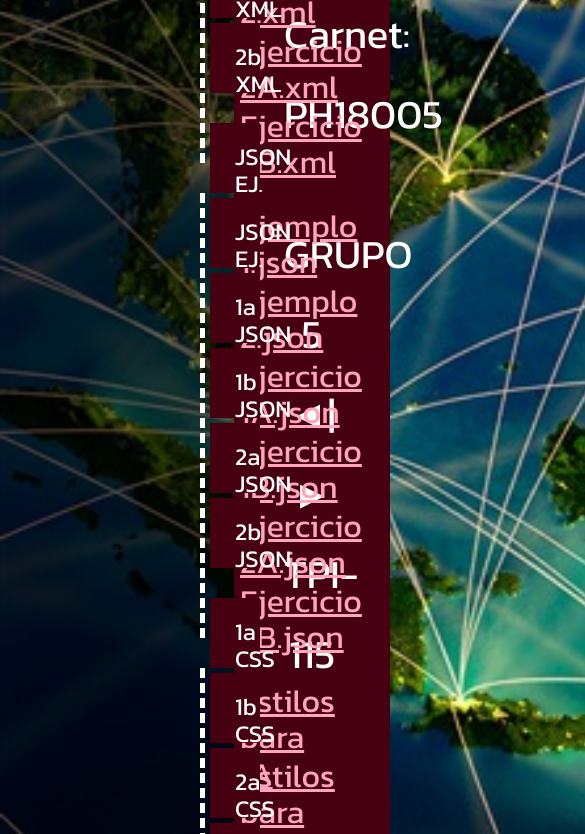
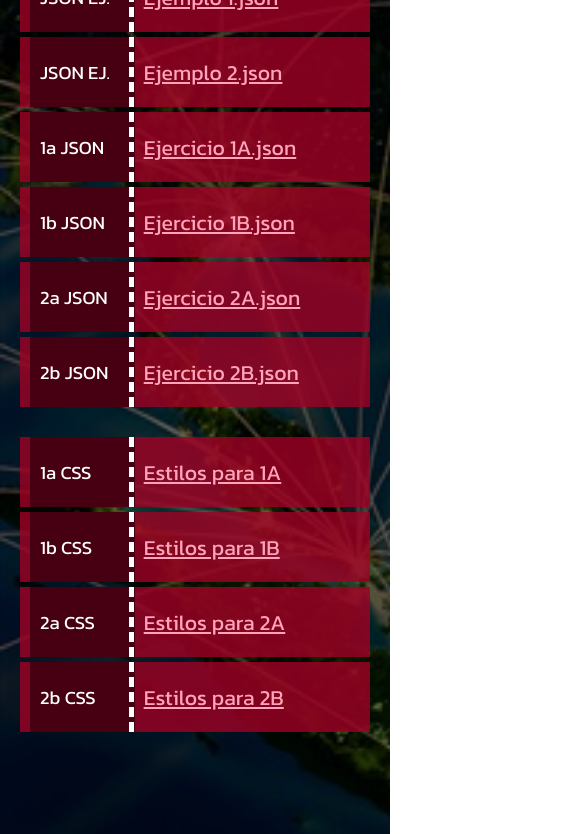
Before and after one commit to Ricardo19F/Guia31, a plain HTML site: page index.html in a window 390 px wide. Shown: the part 840-1674 px from the top of the page, 585 px wide, since content can reach past the window. Drawn offline with Linux system fonts and the light colour scheme.

Commit message:
Diseño Responsive

```diff
--- a/index.html
+++ b/index.html
@@ -23,71 +23,71 @@
             <div class="enlaces__lista">
               <div class="enlace">
                 <div class="enlace--id">XML EJ.</div>
-                <div class="enlace--a"><a href="ejemplo1.xml">Ejemplo 1.xml</a></div>
+                <div class="enlace--a"><a target="_blank" href="ejemplo1.xml">Ejemplo 1.xml</a></div>
               </div>
               <div class="enlace">
                 <div class="enlace--id">1a XML</div>
-                <div class="enlace--a"><a href="ejercicio1a.xml">Ejercicio 1A.xml</a></div>
+                <div class="enlace--a"><a target="_blank" href="ejercicio1a.xml">Ejercicio 1A.xml</a></div>
               </div>
               <div class="enlace enlace--div">
                 <div class="enlace--id">1b XML</div>
-                <div class="enlace--a"><a href="ejercicio1b.xml">Ejercicio 1B.xml</a></div>
+                <div class="enlace--a"><a target="_blank" href="ejercicio1b.xml">Ejercicio 1B.xml</a></div>
               </div>
 
               <div class="enlace">
                 <div class="enlace--id">XML EJ.</div>
-                <div class="enlace--a"><a href="ejemplo2.xml">Ejemplo 2.xml</a></div>
+                <div class="enlace--a"><a target="_blank" href="ejemplo2.xml">Ejemplo 2.xml</a></div>
               </div>
               <div class="enlace">
                 <div class="enlace--id">2a XML</div>
-                <div class="enlace--a"><a href="ejercicio2a.xml">Ejercicio 2A.xml</a></div>
+                <div class="enlace--a"><a target="_blank" href="ejercicio2a.xml">Ejercicio 2A.xml</a></div>
               </div>
               <div class="enlace enlace--div">
                 <div class="enlace--id">2b XML</div>
-                <div class="enlace--a"><a href="ejercicio2b.xml">Ejercicio 2B.xml</a></div>
+                <div class="enlace--a"><a target="_blank" href="ejercicio2b.xml">Ejercicio 2B.xml</a></div>
               </div>
 
               <div class="enlace">
                 <div class="enlace--id">JSON EJ.</div>
-                <div class="enlace--a"><a href="ejemplo1.json">Ejemplo 1.json</a></div>
+                <div class="enlace--a"><a target="_blank" href="ejemplo1.json">Ejemplo 1.json</a></div>
               </div>
               <div class="enlace">
                 <div class="enlace--id">JSON EJ.</div>
-                <div class="enlace--a"><a href="ejemplo2.json">Ejemplo 2.json</a></div>
+                <div class="enlace--a"><a target="_blank" href="ejemplo2.json">Ejemplo 2.json</a></div>
               </div>
               <div class="enlace">
                 <div class="enlace--id">1a JSON</div>
-                <div class="enlace--a"><a href="ejercicio1a.json">Ejercicio 1A.json</a></div>
+                <div class="enlace--a"><a target="_blank" href="ejercicio1a.json">Ejercicio 1A.json</a></div>
               </div>
               <div class="enlace">
                 <div class="enlace--id">1b JSON</div>
-                <div class="enlace--a"><a href="ejercicio1b.json">Ejercicio 1B.json</a></div>
+                <div class="enlace--a"><a target="_blank" href="ejercicio1b.json">Ejercicio 1B.json</a></div>
               </div>
               <div class="enlace">
                 <div class="enlace--id">2a JSON</div>
-                <div class="enlace--a"><a href="ejercicio2a.json">Ejercicio 2A.json</a></div>
+                <div class="enlace--a"><a target="_blank" href="ejercicio2a.json">Ejercicio 2A.json</a></div>
               </div>
               <div class="enlace enlace--div">
                 <div class="enlace--id">2b JSON</div>
-                <div class="enlace--a"><a href="ejercicio2b.json">Ejercicio 2B.json</a></div>
+                <div class="enlace--a"><a target="_blank" href="ejercicio2b.json">Ejercicio 2B.json</a></div>
               </div>
 
               <div class="enlace">
                 <div class="enlace--id">1a CSS</div>
-                <div class="enlace--a"><a href="ejercicio1a.css">Estilos para 1A</a></div>
+                <div class="enlace--a"><a target="_blank" href="ejercicio1a.css">Estilos para 1A</a></div>
               </div>
               <div class="enlace">
                 <div class="enlace--id">1b CSS</div>
-                <div class="enlace--a"><a href="ejercicio1b.css">Estilos para 1B</a></div>
+                <div class="enlace--a"><a target="_blank" href="ejercicio1b.css">Estilos para 1B</a></div>
               </div>
 
               <div class="enlace">
                 <div class="enlace--id">2a CSS</div>
-                <div class="enlace--a"><a href="ejercicio2a.css">Estilos para 2A</a></div>
+                <div class="enlace--a"><a target="_blank" href="ejercicio2a.css">Estilos para 2A</a></div>
               </div>
               <div class="enlace enlace--div">
                 <div class="enlace--id">2b CSS</div>
-                <div class="enlace--a"><a href="ejercicio2b.css">Estilos para 2B</a></div>
+                <div class="enlace--a"><a target="_blank" href="ejercicio2b.css">Estilos para 2B</a></div>
               </div>
             </div>
           </div>
--- a/style.css
+++ b/style.css
@@ -114,3 +114,103 @@ footer {
 .datos__grupo {
   margin-top: 60px;
 }
+@media only screen and (max-width: 1860px) {
+  .enlaces {
+    padding: 50px 75px;
+  }
+}
+@media only screen and (max-width: 1610px) {
+  .enlaces {
+    padding: 50px 40px;
+  }
+}
+@media only screen and (max-width: 1500px) {
+  .enlaces {
+    padding: 50px 10px;
+  }
+}
+@media only screen and (max-width: 1400px) {
+  .contenedor__enlaces {
+    width: 70vw;
+  }
+  .contenedor__datos {
+    font-size: 20pt;
+    padding: 100px 25px;
+    width: 30vw;
+  }
+}
+@media only screen and (max-width: 1200px) {
+  .contenedor__datos {
+    font-size: 16pt;
+    padding: 100px 10px;
+  }
+  .enlaces__lista {
+    padding: 50px 10px;
+  }
+}
+@media only screen and (max-width: 1080px) {
+  .enlace--id {
+    width: 25%;
+  }
+  .enlace--a {
+    width: 65%;
+  }
+}
+@media only screen and (max-width: 900px) {
+  .enlace--id {
+    font-size: 14pt;
+    padding: 25px 25px;
+  }
+}
+@media only screen and (max-width: 800px) {
+  .contenedor {
+    flex-wrap: wrap;
+  }
+  .contenedor__datos {
+    width: 100%;
+    padding: 25px;
+  }
+  .contenedor__enlaces {
+    width: 100%;
+  }
+}
+@media only screen and (max-width: 550px) {
+  .enlace--id {
+    width: 30%;
+  }
+  .enlace--a {
+    width: 60%;
+    font-size: 16pt;
+  }
+  .enlace--a a {
+    padding: 24px 35px;
+  }
+}
+@media only screen and (max-width: 460px) {
+  footer {
+    padding: 0 10px;
+  }
+  .enlace--id {
+    padding: 25px 10px;
+  }
+
+  .enlace--a a {
+    padding: 24px 10px;
+  }
+  .enlace--a {
+    width: 65%;
+  }
+}
+@media only screen and (max-width: 300px) {
+  .enlaces,
+  .enlaces__lista {
+    padding: 50px 1px 10px 1px;
+  }
+  .enlace--id {
+    padding: 15px 10px;
+  }
+
+  .enlace--a a {
+    padding: 10px 5px;
+  }
+}
```
